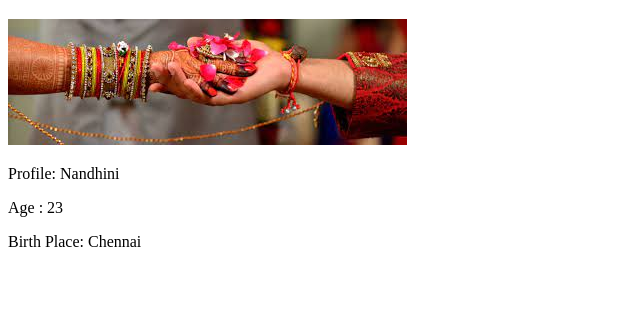
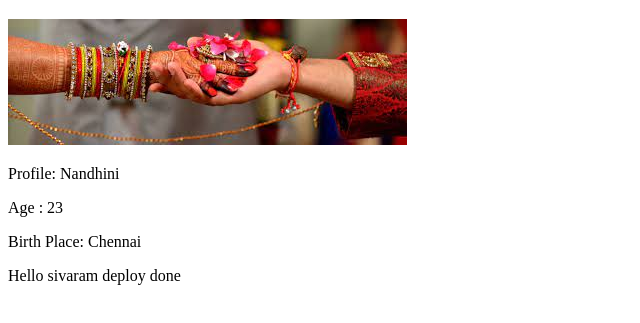
Before and after one commit to sudharsansivajothi/matrimony, a plain HTML site: page index.html in a window 1280 px wide. Shown: the part 61-384 px from the top of the page, without its empty margins (0-640 px from the left). Drawn offline with Linux system fonts and the light colour scheme.

Commit message:
Sivaram Message

```diff
--- a/index.html
+++ b/index.html
@@ -11,5 +11,8 @@
     <p>Profile: Nandhini</p>
     <p>Age : 23</p>
     <p>Birth Place: Chennai</p>
+
+
+    <p>Hello sivaram deploy done</p>
 </body>
 </html>
```
